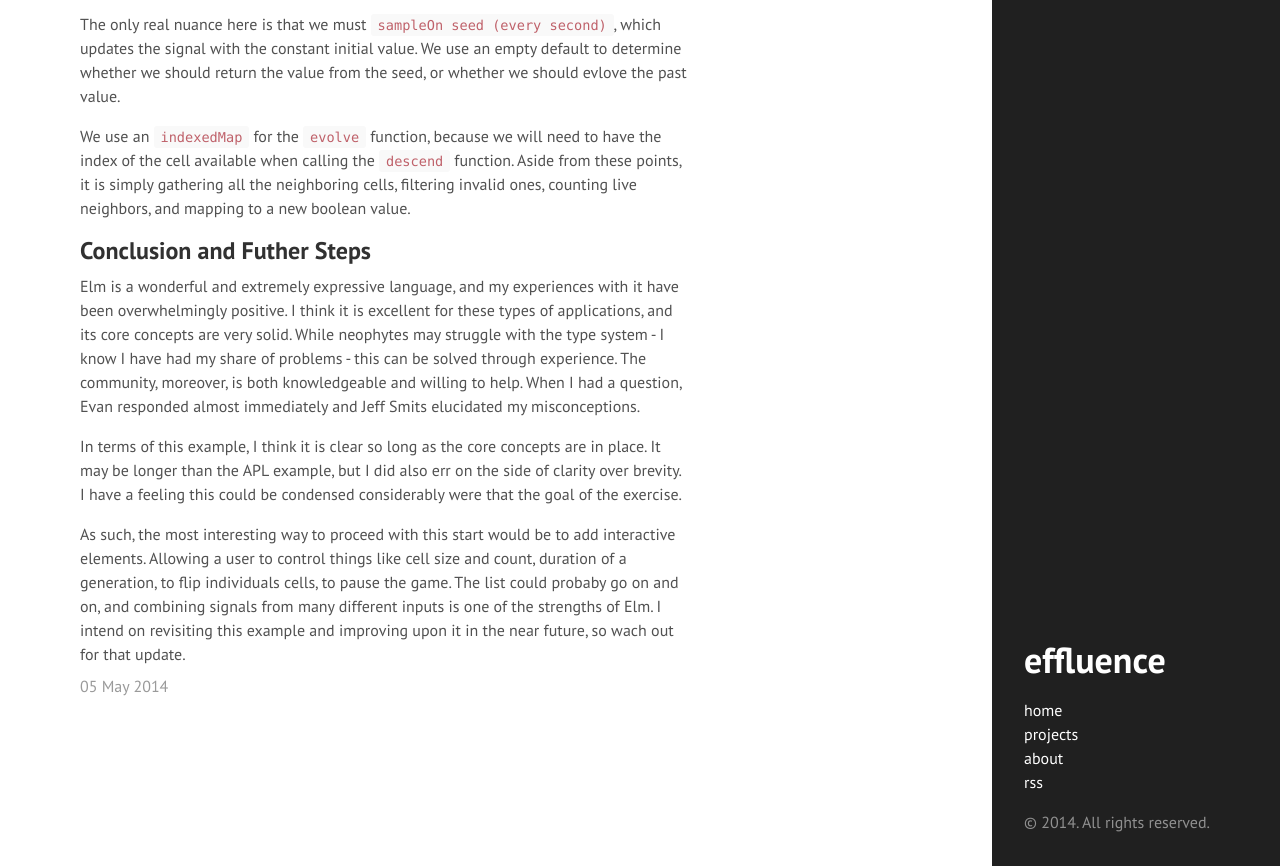
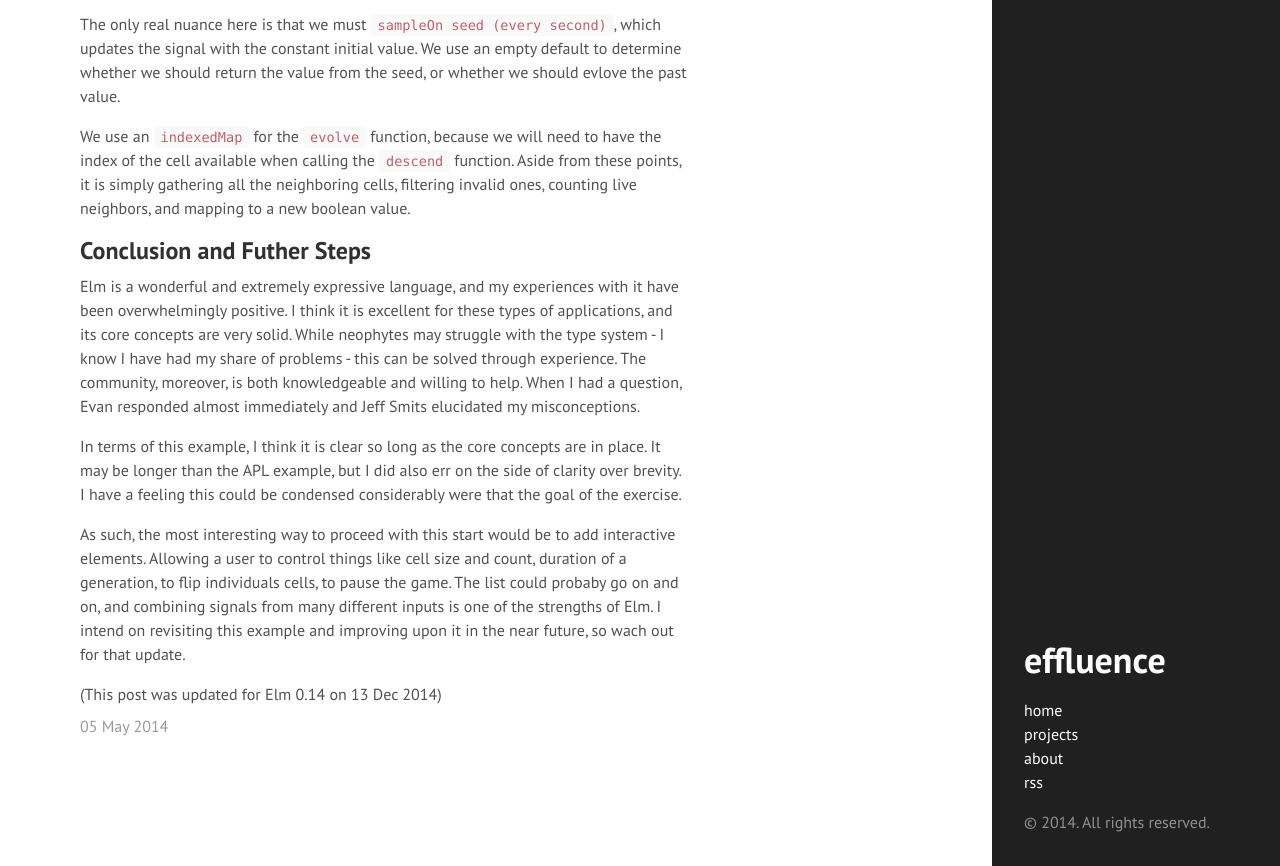
Before and after one commit to sonnym/sonnym.github.io-src, a Jekyll site: the page built from _posts/2014-05-05-writing-game-of-life-in-elm.markdown, in a window 1280 px wide and 900 px high, scrolled down 2822 px, cut to the strip 34-900 px from the top of the window. Built offline with Jekyll 4.4.1, drawn with Linux system fonts in a browser that asks for light colours; Markdown is read by kramdown in place of the engine named in the settings.

Commit message:
add note about update

```diff
--- a/_posts/2014-05-05-writing-game-of-life-in-elm.markdown
+++ b/_posts/2014-05-05-writing-game-of-life-in-elm.markdown
@@ -164,3 +164,5 @@ count, duration of a generation, to flip individuals cells, to pause the game.
 The list could probaby go on and on, and combining signals from many different
 inputs is one of the strengths of Elm. I intend on revisiting this example and
 improving upon it in the near future, so wach out for that update.
+
+(This post was updated for Elm 0.14 on 13 Dec 2014)
```
